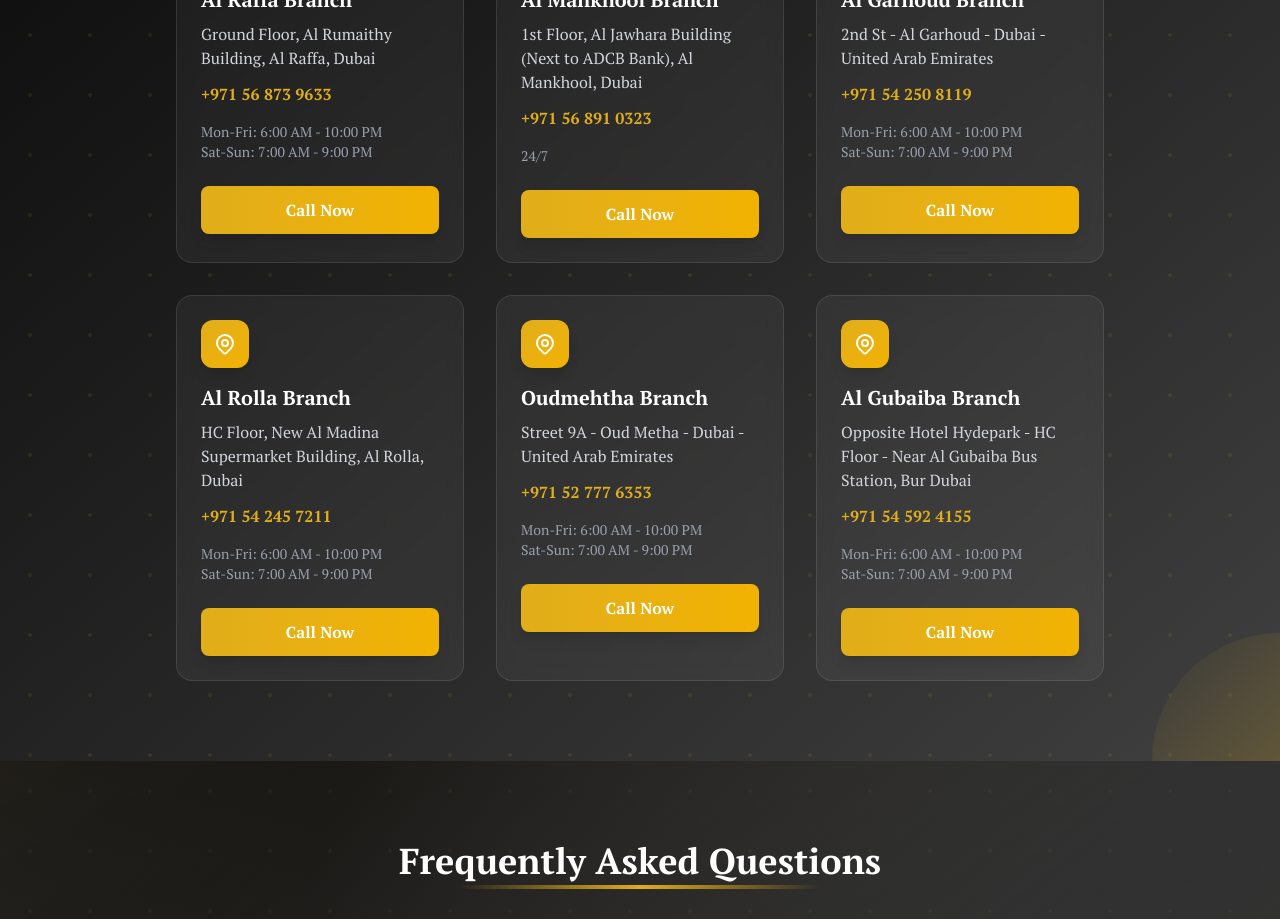
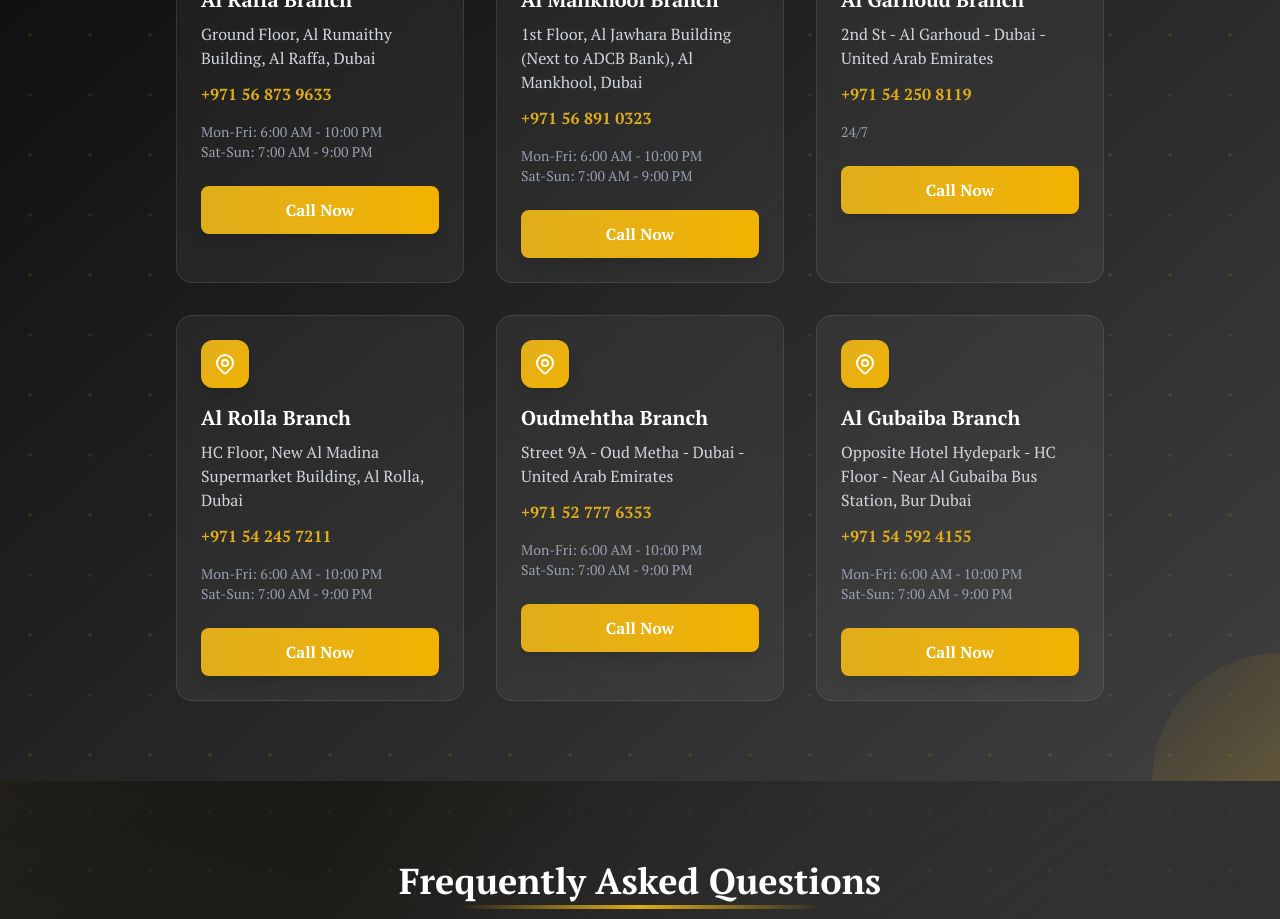
Before and after one commit to FRDesai/TheRestartFitness, a Next.js app: page /contact in a window 1280 px wide. Shown: the part 2120-3039 px from the top of the page. Built offline with nearby package versions, Linux system fonts and the light colour scheme.

Commit message:
Updated operating hours for Al Mankhool and Al Garhoud branches on the Contact and Locations pages to reflect accurate service availability.

```diff
--- a/app/contact/page.tsx
+++ b/app/contact/page.tsx
@@ -106,13 +106,13 @@ export default function Contact() {
       name: "Al Mankhool Branch",
       address: "1st Floor, Al Jawhara Building (Next to ADCB Bank), Al Mankhool, Dubai",
       phone: "+971 56 891 0323",
-      hours: "24/7"
+      hours: "Mon-Fri: 6:00 AM - 10:00 PM\nSat-Sun: 7:00 AM - 9:00 PM"
     },
     {
       name: "Al Garhoud Branch",
       address: "2nd St - Al Garhoud - Dubai - United Arab Emirates",
       phone: "+971 54 250 8119",
-      hours: "Mon-Fri: 6:00 AM - 10:00 PM\nSat-Sun: 7:00 AM - 9:00 PM"
+      hours: "24/7"
     },
     {
       name: "Al Rolla Branch",
--- a/app/locations/page.tsx
+++ b/app/locations/page.tsx
@@ -23,7 +23,6 @@ export default function Locations() {
       name: "Al Mankhool Branch",
       address: "1st Floor, Al Jawhara Building (Next to ADCB Bank), Al Mankhool, Dubai",
       phone: "+971 56 891 0323",
-      is24_7: true,
       images: [
         "/images/AlMoukhool/DSC08922.JPG",
         "/images/AlMoukhool/DSC08918.JPG",
@@ -36,6 +35,7 @@ export default function Locations() {
       name: "Al Garhoud Branch",
       address: "2nd St - Al Garhoud - Dubai - United Arab Emirates",
       phone: "+971 54 250 8119",
+      is24_7: true,
       images: [
         "/images/Garhoud/DSC09192.JPG.jpeg",
         "/images/Garhoud/DSC04610.JPG.jpeg",
```
